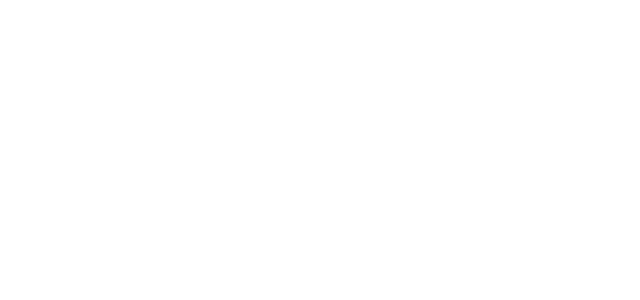
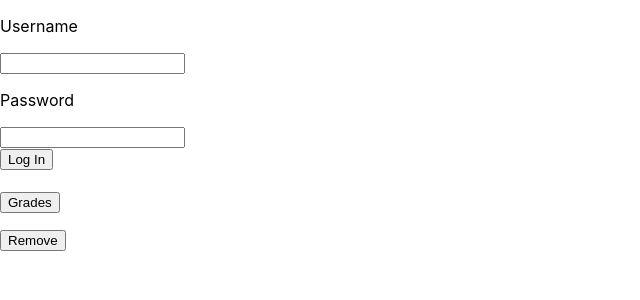
Before and after one commit to troyalcaraz/SchoolSystem, a React (Create React App) app in the folder schoolfrontend/: page /Home in a window 1280 px wide. Shown: the top 300 px of the page, without its empty margins (0-640 px from the left). Built offline with nearby package versions, Linux system fonts and the light colour scheme.

Commit message:
trying a different way of getting user grades

```diff
--- a/schoolfrontend/src/App.js
+++ b/schoolfrontend/src/App.js
@@ -19,7 +19,7 @@ const App = () => (
       <Route exact path="/Admin/" component={Admin} />
       <Route exact path="/Student/" component={Student} />
       <Route exact path="/Teacher/" component={Teacher} />
-      <Route exact path="/" component={Home} />
+      <Route exact path="/Home/" component={Home} />
 
 
 
--- a/schoolfrontend/src/pages/Home/Home.js
+++ b/schoolfrontend/src/pages/Home/Home.js
@@ -1,9 +1,8 @@
 import React, { Component } from "react";
 import axios from 'axios'
-import StudentService from '../../service/student.service'
+import Student from '../Student/Student'
 
 class Home extends Component {
-  studentService = new StudentService();
   constructor(props){
     super(props);
     this.URI = 'http://localhost:5000';
@@ -43,10 +42,9 @@ class Home extends Component {
            window.location = "/Teacher"
          }
          else if (res.data.role === 'student'){
-          this.studentService.getStudentGrades(res.data.username).then(res => {
-            console.log('Username: ' + res);
-            //this.props.queryMedia(res.data);
-          })
+          console.log(res.data)
+          this.student = JSON.stringify(res.data)
+          alert(this.student)
           alert('you are a student')
           window.location = "/Student"
         }
@@ -65,6 +63,7 @@ class Home extends Component {
     }
     else {
       return (
+        <>
           <div id="content">
             <p>Username</p>
             <input type="text" ref={this.user_ref} name="username"/>
@@ -72,6 +71,10 @@ class Home extends Component {
             <input type="password" name="password"/><br></br>
             <button id="loginbutton" onClick={this.login}>Log In</button>
           </div>
+          <div>
+            <Student/>
+          </div>
+        </>
       );
     }
   }
--- a/schoolfrontend/src/pages/Student/Student.js
+++ b/schoolfrontend/src/pages/Student/Student.js
@@ -1,21 +1,28 @@
 import React, { Component } from "react";
-//import axios from 'axios';
-//import Home from '../Home/Home';
+import axios from 'axios';
 
 
 class Student extends Component {
   constructor(props){
     super(props);
+    //this.state = props.user
   }
 
   state = {
-    user: {username: '', grades: []}
+    user: {fullname: '', username: '', grades: []}
 
   };
 
+
   handleShowGrades = () => {
     this.setState({
-      user: {username: 'Troy', grades: [{class: 'Science', grade: 'A'}, {class: 'PE', grade: 'B'}, {class: 'History', grade: 'C'}, {class: 'English', grade: 'D'}, {class: 'Art', grade: 'F'}]}
+      user: {fullname: 'Troy', username: 'ff', grades: [{class: 'Science', grade: 'A+'}]}
+    })
+  }
+
+  handleRemoveGrades = () => {
+    this.setState({
+      user: {fullname: '', username: '', grades: []}
     })
   }
 
@@ -24,15 +31,17 @@ class Student extends Component {
     return (
 
       <>
-        <h1> {this.state.user.username} </h1>
+        <h1> {this.state.user.fullname} </h1>
         <div>
             {this.state.user.grades.map(grade =>
               <p key={grade.class}>{grade.class} : {grade.grade}</p>
             )}
-          </div>
-        <button id="gradebutton" onClick={this.handleShowGrades}>Grades</button>
+        </div>
+        <p>
+        <button id="showgrades" onClick={this.handleShowGrades}>Grades</button></p>
+        <p>
+        <button id="removegrades" onClick={this.handleRemoveGrades}>Remove</button></p>
       </>
-
     );
   }
 }
```
Also changed, not shown: 2 other files (tests, documents, lock files or other folders).
